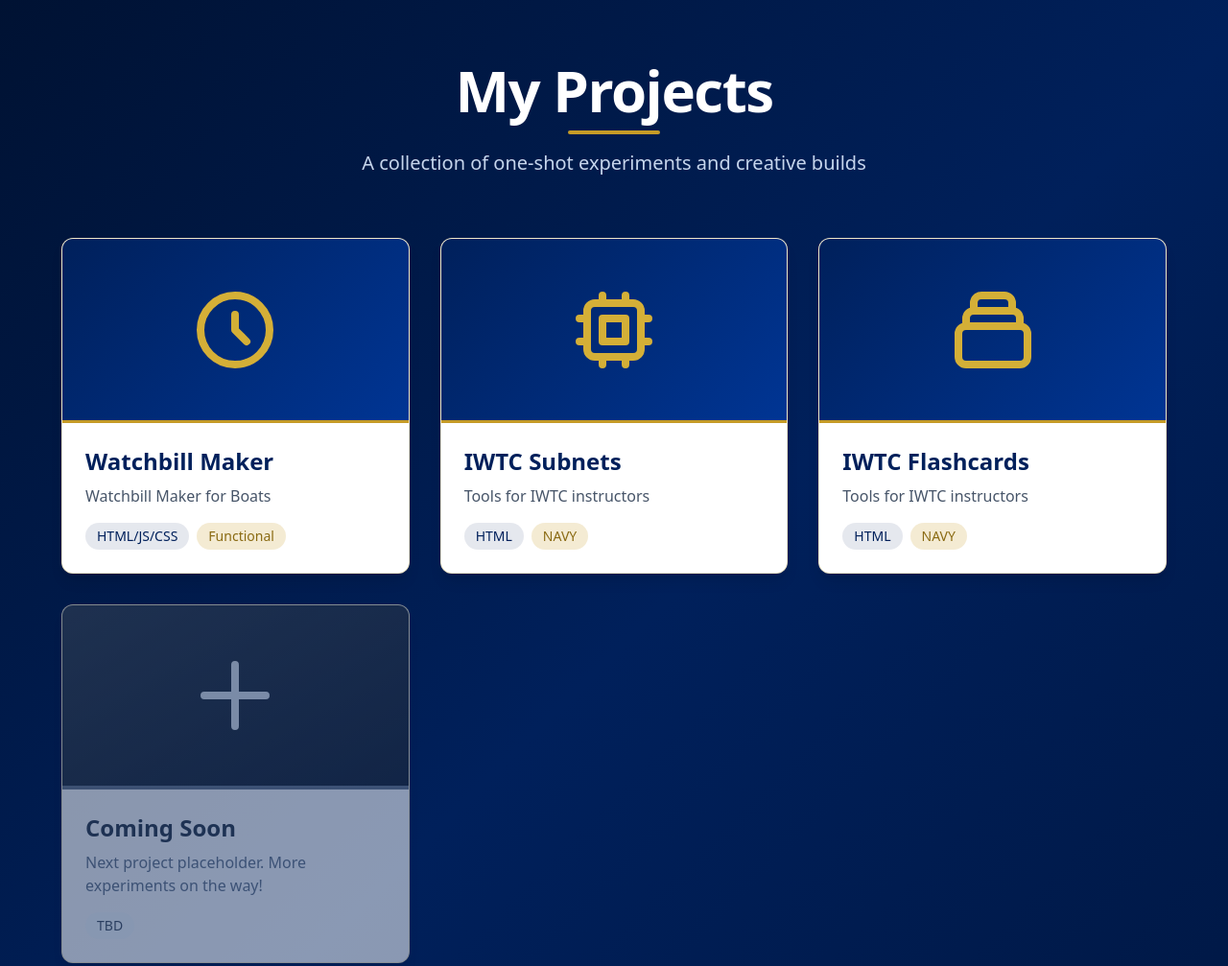
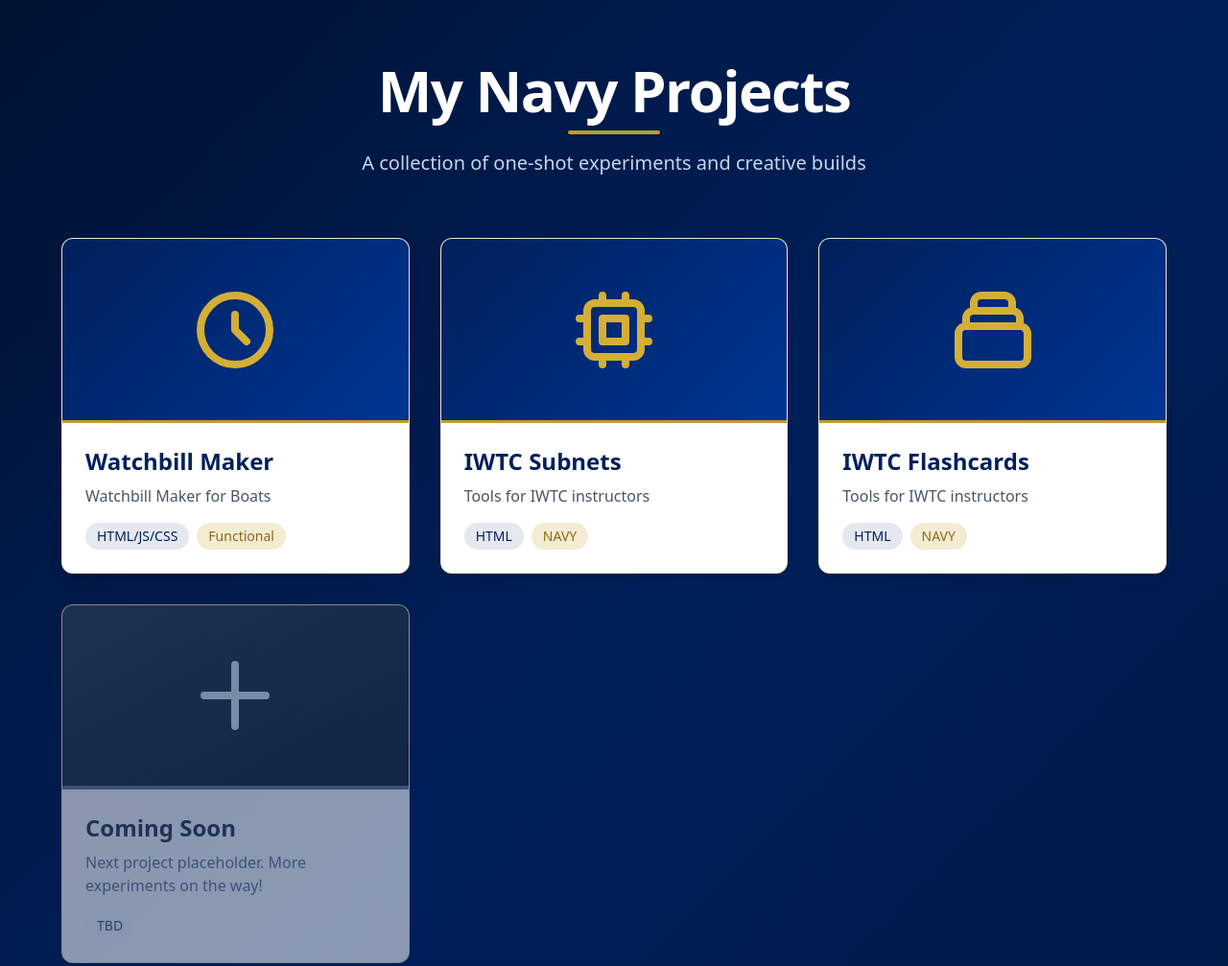
Before and after one commit to isorry123/isorry123.github.io, a plain HTML site: page index.html in a window 1280 px wide. Shown: the top 1007 px of the page at 96% size. Drawn offline with nearby package versions, Linux system fonts and the light colour scheme.

Commit message:
Update index.html

```diff
--- a/index.html
+++ b/index.html
@@ -30,7 +30,7 @@
         <!-- Header -->
         <div class="text-center mb-16 mt-8">
             <h1 class="text-5xl md:text-6xl font-bold text-white tracking-tight mb-3">
-                My Projects
+                My Navy Projects
             </h1>
             <div class="w-24 h-1 bg-[#C59B27] mx-auto rounded-full mb-4"></div>
             <p class="text-xl text-blue-100/90">A collection of one-shot experiments and creative builds</p>
```
